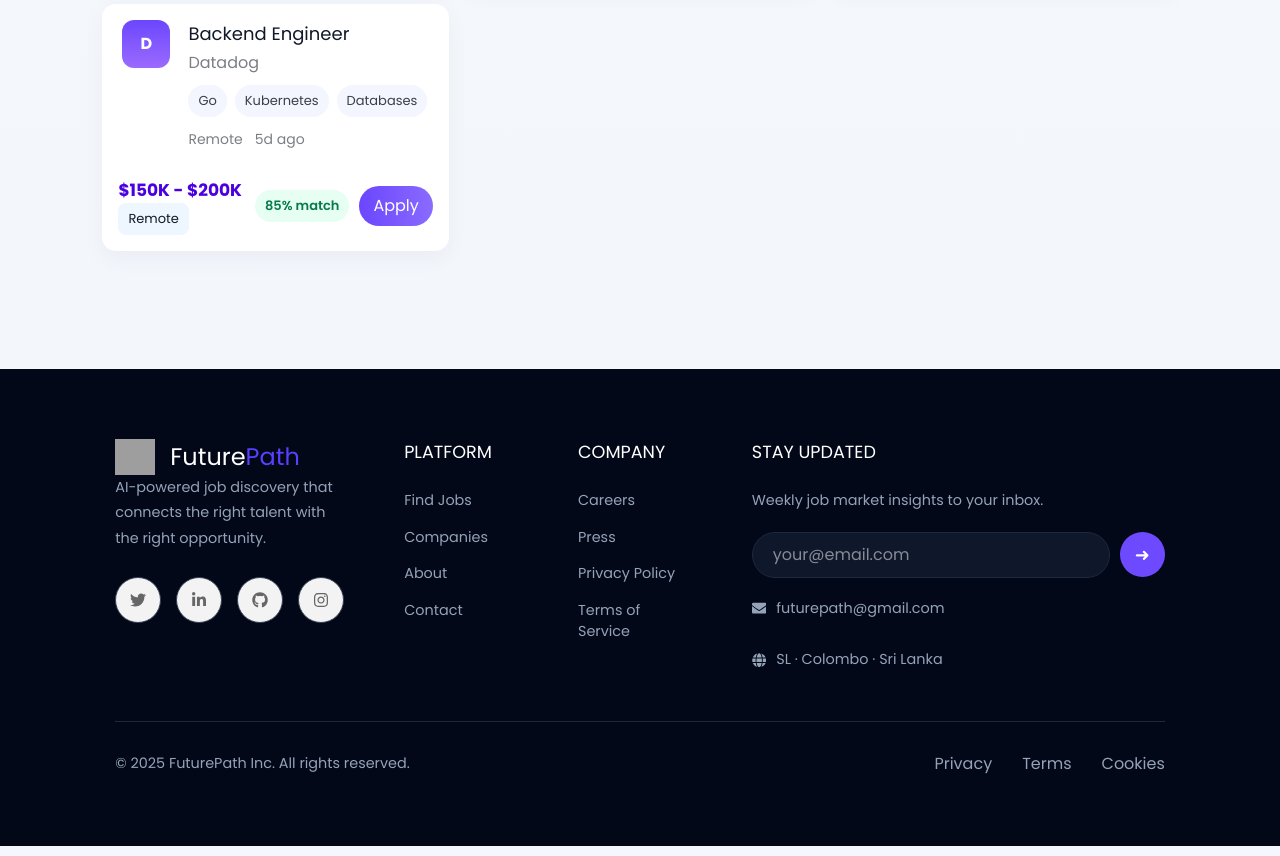
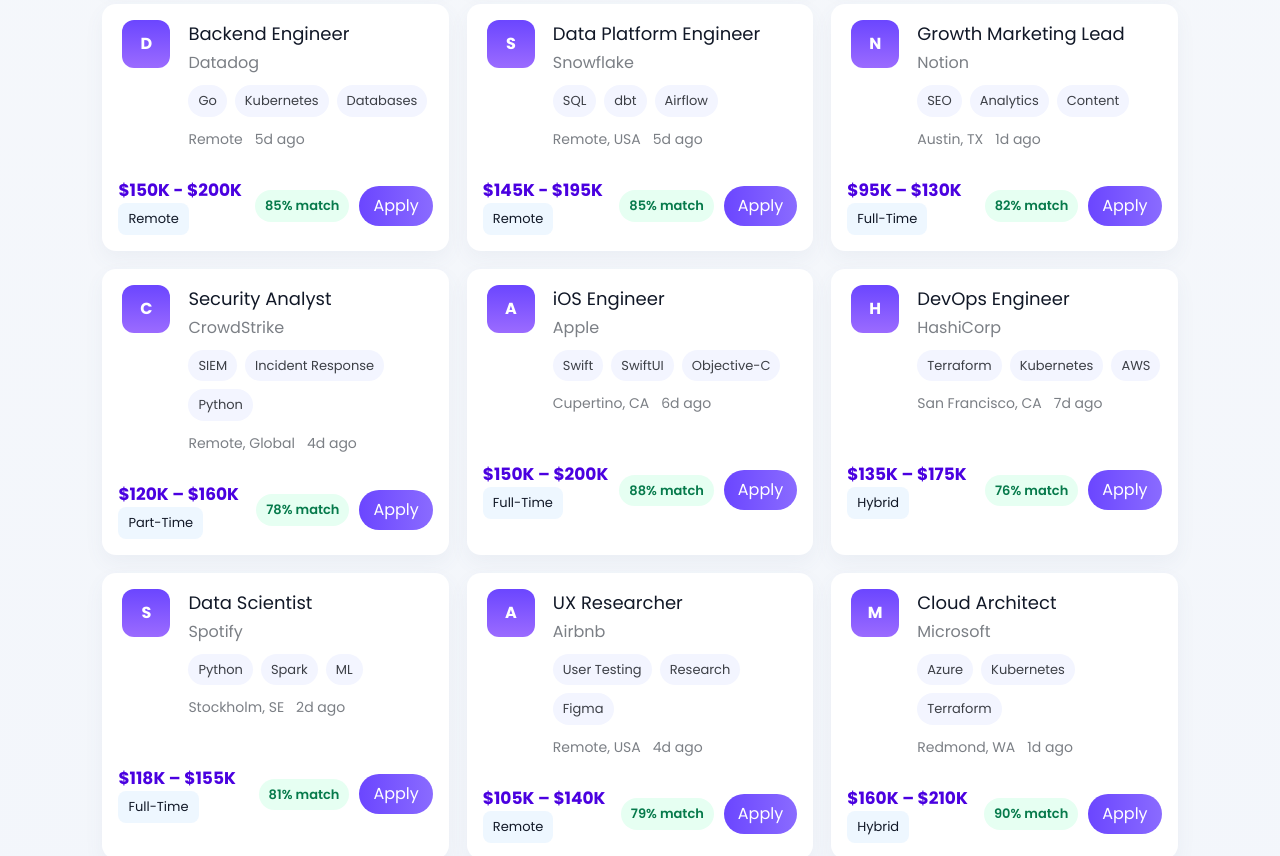
Before and after one commit to thakshilamadhushan/hict22013-FuturePath, a React (Vite) app in the folder Frontend/: page /findjobs in a window 1280 px wide. Shown: the part 720-1576 px from the top of the page. Built offline with nearby package versions, Linux system fonts and the light colour scheme; grey boxes are pictures that could not be loaded.

Commit message:
Add some jobs and companies

```diff
--- a/Frontend/src/components/heroSection.css
+++ b/Frontend/src/components/heroSection.css
@@ -45,7 +45,7 @@
 
 .hero-left h1 {
   font-family: "Plus Jakarta Sans", sans-serif;
-  font-size: 55px;
+  font-size: 52px;
   font-weight: 800;
   line-height: 1.2;
   color: #0f172a;
--- a/Frontend/src/pages/TopHiringCompanies.jsx
+++ b/Frontend/src/pages/TopHiringCompanies.jsx
@@ -50,6 +50,30 @@
     employees: "79,000+",
     rating: 4.5,
     color: "#00A1E0",
+  },
+  {
+    name: "Stripe",
+    industry: "FinTech",
+    jobs: 98,
+    employees: "8,000+",
+    rating: 4.7,
+    color: "#8600e0",
+  },
+  {
+    name: "Figma",
+    industry: "Design Tools",
+    jobs: 54,
+    employees: "1,400+",
+    rating: 4.9,
+    color: "#e0009d",
+  },
+  {
+    name: "Notion",
+    industry: "Productivity",
+    jobs: 67,
+    employees: "700+",
+    rating: 4.6,
+    color: "#111827",
   },
 ];
 
--- a/Frontend/src/pages/about.css
+++ b/Frontend/src/pages/about.css
@@ -10,12 +10,6 @@
   align-items: center;
   padding: 0 8%;
   padding-top: 100px;
-}
-
-.overlay {
-  position: absolute;
-  inset: 0;
-  background: rgba(0, 0, 0, 0.08);
 }
 
 /* Blur Glow */
@@ -171,7 +165,7 @@
 .missionsection {
   width: 100%;
   background: #f7f8ff;
-  padding: 100px 8%;
+  padding: 2% 8%;
   display: grid;
   grid-template-columns: 1.1fr 1fr;
   gap: 70px;
@@ -303,7 +297,7 @@
 }
 .team-section {
   background: #f7f8ff;
-  padding: 100px 8%;
+  padding: 50px 8%;
 }
 
 .team-header {
--- a/Frontend/src/pages/about.jsx
+++ b/Frontend/src/pages/about.jsx
@@ -38,7 +38,7 @@
 const AboutSection = () => {
   return (
     <div >
-      <div className="overlay"></div>
+
 
       <div className="about-content">
         <span className="story-badge">✨ Our Story</span>
--- a/Frontend/src/pages/findJobs.jsx
+++ b/Frontend/src/pages/findJobs.jsx
@@ -45,6 +45,94 @@
     salary: "$150K - $200K",
     daysAgo: "5d",
     match: 85,
+  },
+  {
+    id: 5,
+    title: "Data Platform Engineer",
+    company: "Snowflake",
+    location: "Remote, USA",
+    type: "Remote",
+    tags: ["SQL", "dbt", "Airflow"],
+    salary: "$145K - $195K",
+    daysAgo: "5d",
+    match: 85,
+  },
+  {
+    id: 6,
+    title: "Growth Marketing Lead",
+    company: "Notion",
+    location: "Austin, TX",
+    type: "Full-Time",
+    tags: ["SEO", "Analytics", "Content"],
+    salary: "$95K – $130K",
+    daysAgo: "1d",
+    match: 82,
+  },
+  {
+    id: 7,
+    title: "Security Analyst",
+    company: "CrowdStrike",
+    location: "Remote, Global",
+    type: "Part-Time",
+    tags: ["SIEM", "Incident Response", "Python"],
+    salary: "$120K – $160K",
+    daysAgo: "4d",
+    match: 78,
+  },
+  {
+    id: 8,
+    title: "iOS Engineer",
+    company: "Apple",
+    location: "Cupertino, CA",
+    type: "Full-Time",
+    tags: ["Swift", "SwiftUI", "Objective-C"],
+    salary: "$150K – $200K",
+    daysAgo: "6d",
+    match: 88,
+  },
+  {
+    id: 9,
+    title: "DevOps Engineer",
+    company: "HashiCorp",
+    location: "San Francisco, CA",
+    type: "Hybrid",
+    tags: ["Terraform", "Kubernetes", "AWS"],
+    salary: "$135K – $175K",
+    daysAgo: "7d",
+    match: 76,
+  },
+  {
+    id: 10,
+    title: "Data Scientist",
+    company: "Spotify",
+    location: "Stockholm, SE",
+    type: "Full-Time",
+    tags: ["Python", "Spark", "ML"],
+    salary: "$118K – $155K",
+    daysAgo: "2d",
+    match: 81,
+  },
+  {
+    id: 11,
+    title: "UX Researcher",
+    company: "Airbnb",
+    location: "Remote, USA",
+    type: "Remote",
+    tags: ["User Testing", "Research", "Figma"],
+    salary: "$105K – $140K",
+    daysAgo: "4d",
+    match: 79,
+  },
+  {
+    id: 12,
+    title: "Cloud Architect",
+    company: "Microsoft",
+    location: "Redmond, WA",
+    type: "Hybrid",
+    tags: ["Azure", "Kubernetes", "Terraform"],
+    salary: "$160K – $210K",
+    daysAgo: "1d",
+    match: 90,
   },
 ];
 
```
